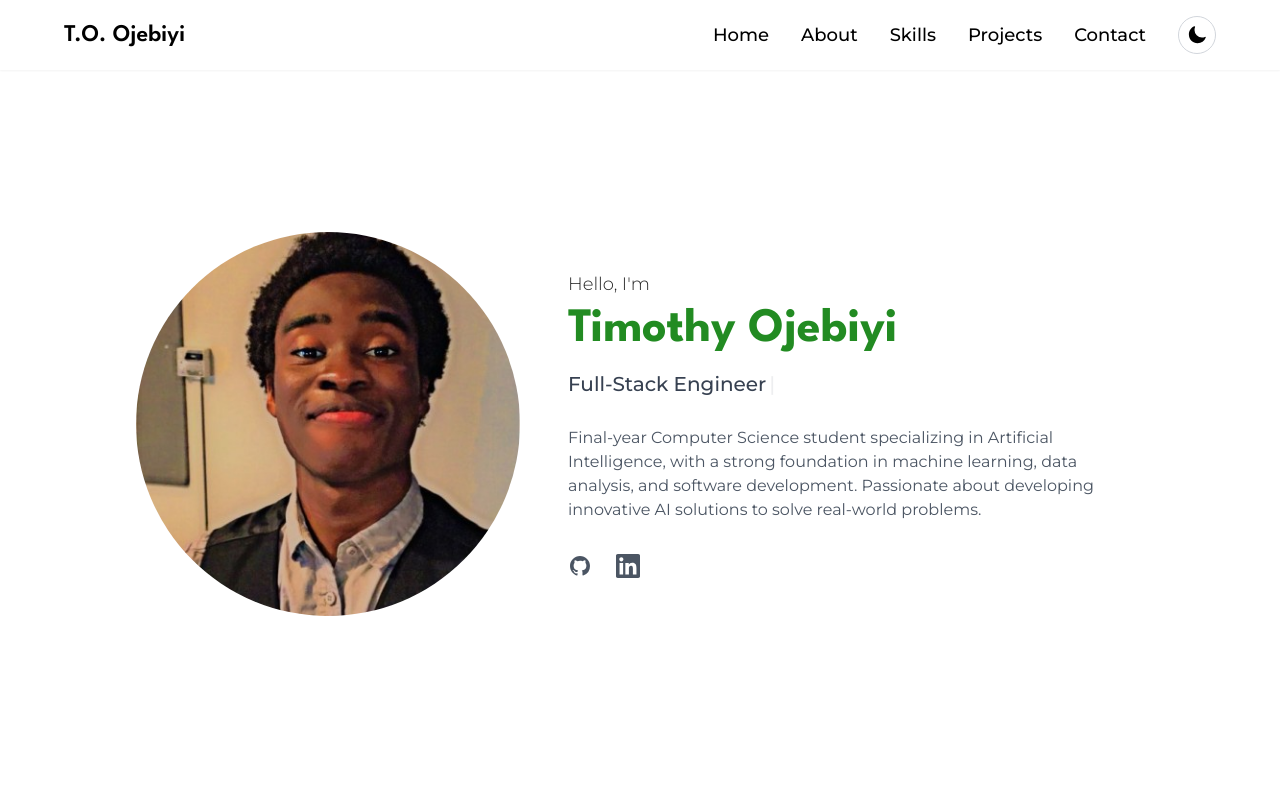
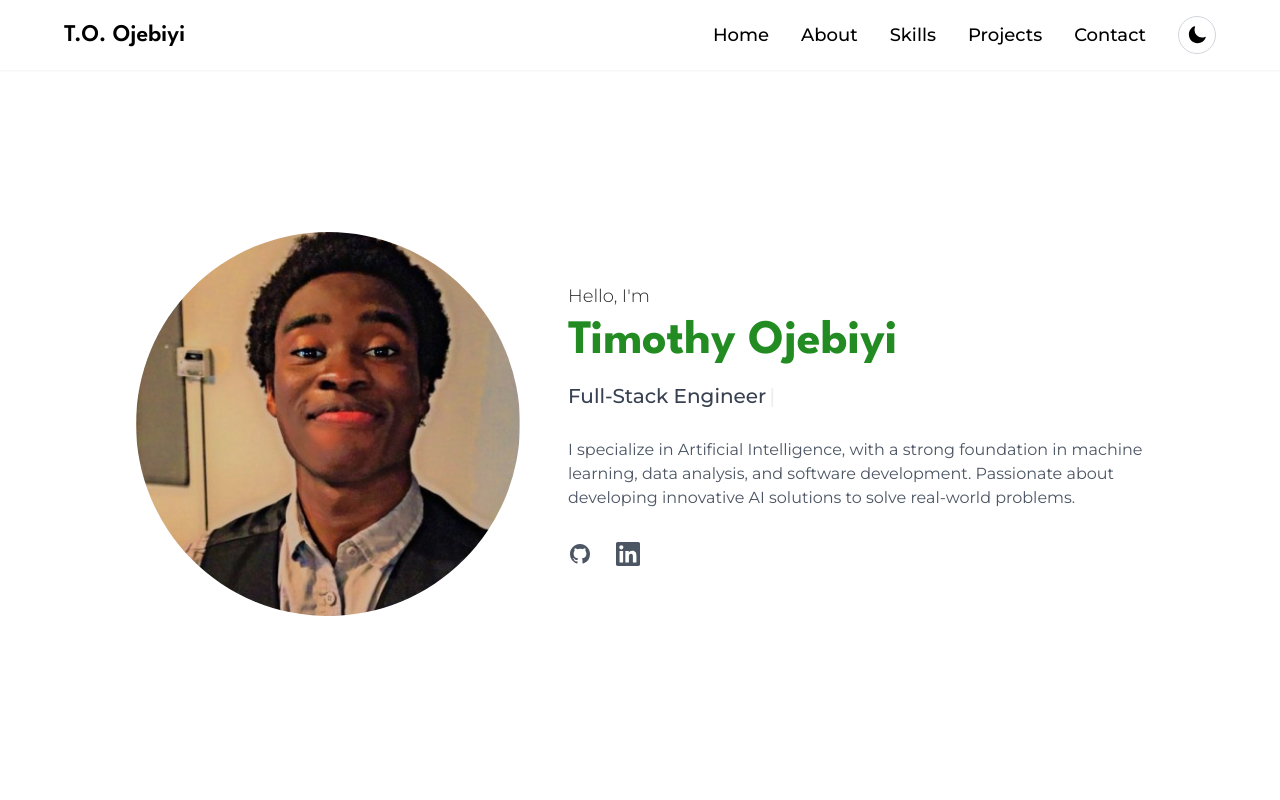
Before and after one commit to coderback/web-portfolio, a Next.js app: page / in a window 1280 px wide. Shown: the top 800 px of the page. Built offline with nearby package versions, Linux system fonts and the light colour scheme.

Commit message:
refactor(Hero): improve wording in introduction paragraph

```diff
--- a/src/components/Hero.jsx
+++ b/src/components/Hero.jsx
@@ -58,7 +58,7 @@ export default function Hero() {
         </div>
 
         <p className="text-base text-gray-600 dark:text-gray-300 mb-8">
-          Final-year Computer Science student specializing in Artificial Intelligence, with a strong foundation in
+          I specialize in Artificial Intelligence, with a strong foundation in
           machine learning, data analysis, and software development. Passionate about developing innovative AI solutions
           to solve real-world problems.
         </p>
```
